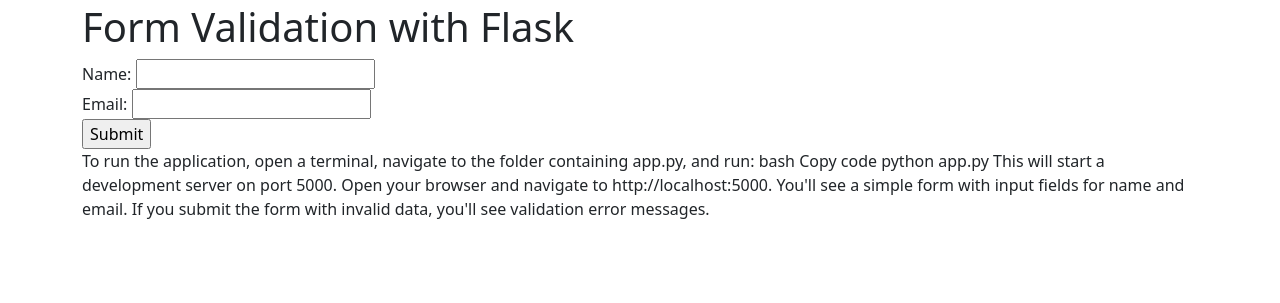
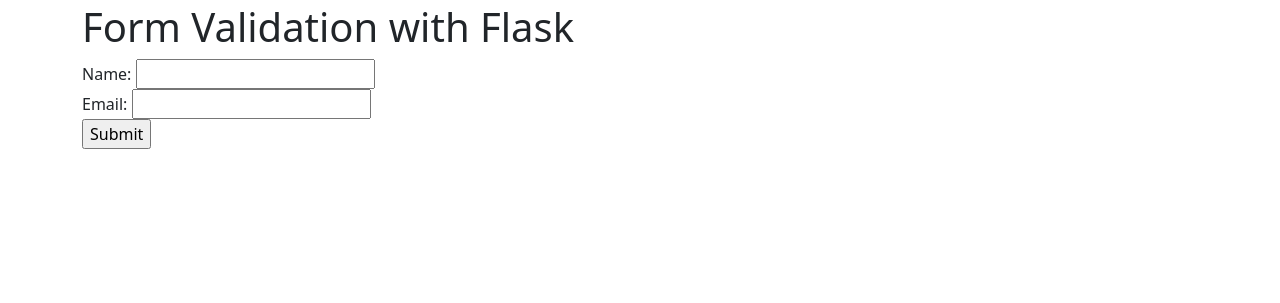
Before and after one commit to nickcagg/Sprint1, a Flask app: template app/templates/form.html in a window 1280 px wide. Shown: the part 69-372 px from the top of the page. Run offline with Flask 3, Linux system fonts and the light colour scheme; the template is opened without the code that fills it, so the values that code supplies are empty; some libraries are stand-ins or nearby versions.

Commit message:
deleted unneeded code

```diff
--- a/app/templates/form.html
+++ b/app/templates/form.html
@@ -27,21 +27,5 @@
         {% endif %}
     {% endwith %}
 
-    </html>
-    To run the application, open a terminal, navigate to the folder containing app.py, and run:
-
-    bash
-    Copy code
-    python app.py
-    This will start a development server on port 5000. Open your browser and navigate to http://localhost:5000. You'll
-    see a simple form with input fields for name and email. If you submit the form with invalid data, you'll see
-    validation error messages.
-
-
-
-
-
-
-
 </div>
 {% endblock content %}
```
